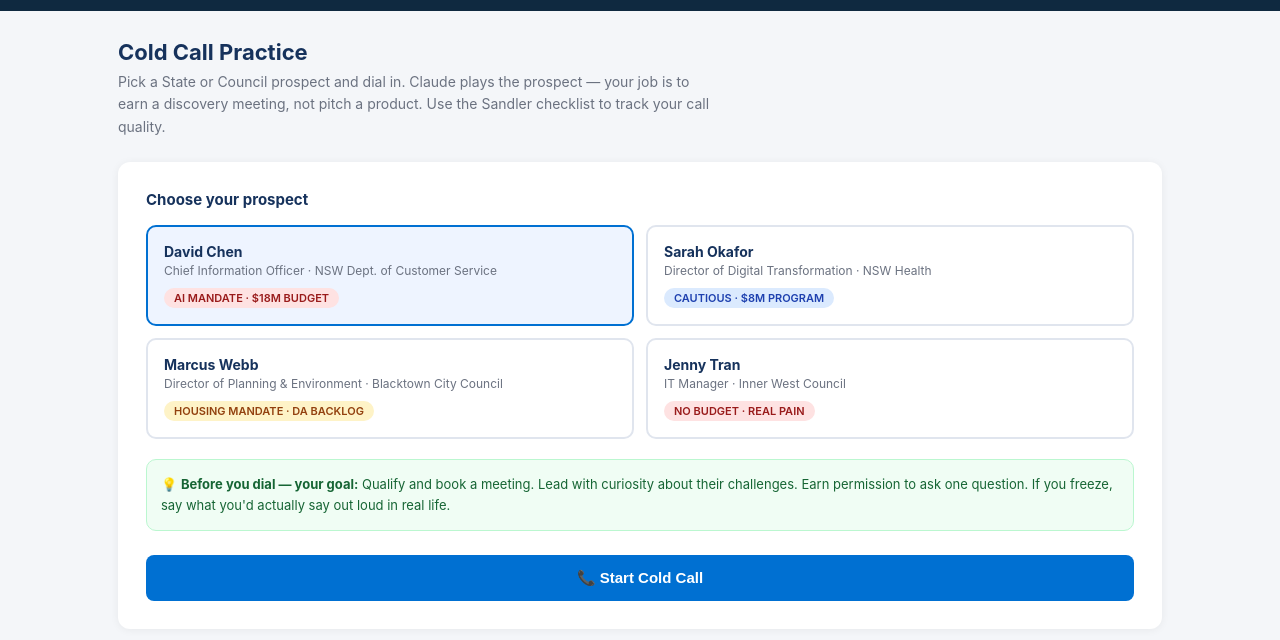
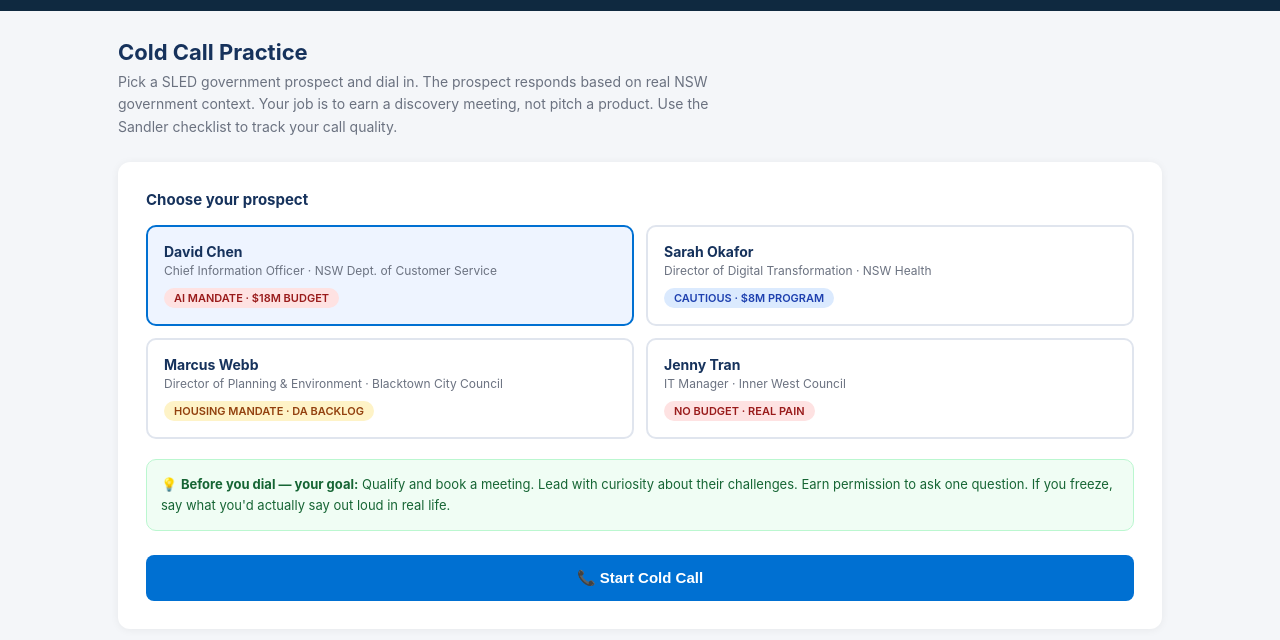
Before and after one commit to KylaEvans/BDR-Coach, a website: page public/index.html in a window 1280 px wide. Shown: the part 84-724 px from the top of the page. Drawn offline with Linux system fonts and the light colour scheme.

Commit message:
Fix cold call description - remove Claude reference

```diff
--- a/public/index.html
+++ b/public/index.html
@@ -186,7 +186,7 @@ body{font-family:-apple-system,'Segoe UI',sans-serif;background:var(--grey);colo
 
 <!-- ── COLD CALL ── -->
 <div id="tab-coldcall" class="tab-pane active">
-  <div class="page-head"><h2>Cold Call Practice</h2><p>Pick a State or Council prospect and dial in. Claude plays the prospect — your job is to earn a discovery meeting, not pitch a product. Use the Sandler checklist to track your call quality.</p></div>
+  <div class="page-head"><h2>Cold Call Practice</h2><p>Pick a SLED government prospect and dial in. The prospect responds based on real NSW government context. Your job is to earn a discovery meeting, not pitch a product. Use the Sandler checklist to track your call quality.</p></div>
   <div id="cc-selector">
     <div style="background:#fff;border-radius:12px;padding:28px;box-shadow:0 1px 8px rgba(0,0,0,0.06);">
       <h3 style="font-size:15px;font-weight:700;margin-bottom:16px;">Choose your prospect</h3>
```
